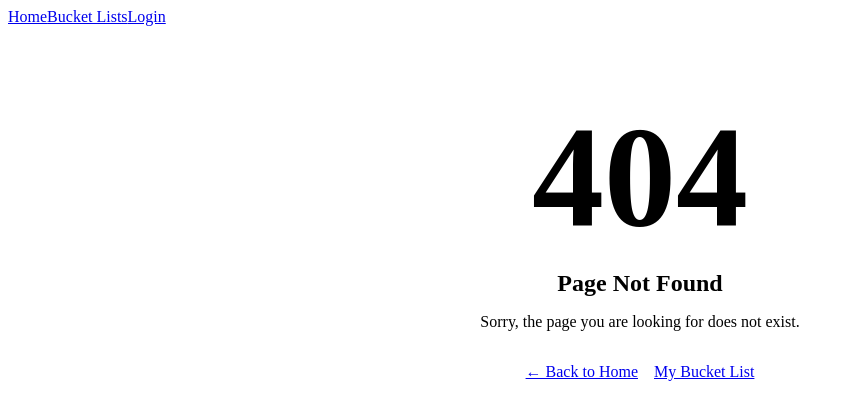
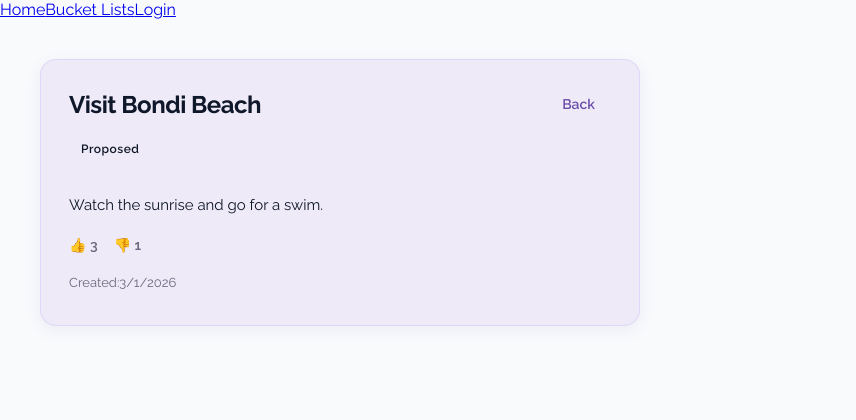
Before and after one commit to SheCodesAus/Owl-gorithms-frontend, a React (Vite) app: page /item/1 in a window 1280 px wide. Before the commit this address had no page. Shown: the top 420 px of the page, without its empty margins (0-856 px from the left). Built offline with nearby package versions, Linux system fonts and the light colour scheme.

Commit message:
included mock data and updated styling

```diff
--- a/src/components/ExtendedItemCard.css
+++ b/src/components/ExtendedItemCard.css
@@ -1,63 +1,110 @@
-.expanded-card {
+.extended-item-card {
   background: var(--surface);
-  border: 1px solid var(--dividers);
-  border-radius: var(--radius-lg);
-
-  padding: var(--space-lg);
-  margin-top: var(--space-lg);
+  border: 1px solid rgba(167, 139, 250, 0.2);
+  border-radius: 16px;
+  padding: 28px;
+  max-width: 600px;
+  box-shadow: 0 4px 16px rgba(107, 78, 170, 0.08);
 }
 
-.expanded-header {
+.extended-header {
   display: flex;
   justify-content: space-between;
   align-items: center;
+  margin-bottom: 16px;
 }
 
-.expanded-title {
-  font-family: var(--font-heading);
+.extended-title {
+  font-family: 'Raleway', sans-serif;
+  font-size: 24px;
+  font-weight: 700;
   color: var(--body-text);
   margin: 0;
+  letter-spacing: -0.5px;
 }
 
 .close-button {
+  border: none;
   background: none;
-  border: none;
-  color: var(--primary);
+  color: var(--primary-cta);
   cursor: pointer;
+  font-family: 'Raleway', sans-serif;
+  font-weight: 600;
+  font-size: 14px;
+  padding: 8px 16px;
+  border-radius: 8px;
+  transition: background 0.2s ease;
 }
 
-.expanded-description {
-  margin-top: var(--space-md);
+.close-button:hover {
+  background: rgba(107, 78, 170, 0.1);
+}
+
+.status-pill {
+  font-family: 'Raleway', sans-serif;
+  font-size: 12px;
+  font-weight: 600;
+  padding: 6px 12px;
+  border-radius: 8px;
+  text-transform: capitalize;
+  display: inline-block;
+  margin-bottom: 16px;
+}
+
+.status-proposed .status-pill {
+  background: var(--surface);
   color: var(--body-text);
-  font-family: var(--font-body);
+  border: 1px solid var(--dividers);
+}
+
+.status-locked_in .status-pill {
+  background: var(--primary-cta);
+  color: var(--cta-text);
+}
+
+.status-complete .status-pill {
+  background: var(--accent);
+  color: var(--cta-text);
+}
+
+.status-cancelled .status-pill {
+  background: var(--muted-text);
+  color: var(--cta-text);
+}
+
+.item-description {
+  font-family: 'Raleway', sans-serif;
+  font-size: 15px;
+  line-height: 1.6;
+  color: var(--body-text);
+  margin-bottom: 20px;
 }
 
 .vote-section {
-  margin-top: var(--space-md);
   display: flex;
-  gap: var(--space-md);
-  font-size: 0.95rem;
+  gap: 16px;
+  margin-bottom: 20px;
+}
+
+.vote {
+  font-family: 'Raleway', sans-serif;
+  font-size: 14px;
+  font-weight: 600;
+  color: var(--muted-text);
+  display: flex;
+  align-items: center;
+  gap: 4px;
 }
 
 .meta {
-  margin-top: var(--space-md);
-  font-size: 0.85rem;
+  font-family: 'Raleway', sans-serif;
+  font-size: 13px;
+  color: var(--muted-text);
+  line-height: 1.5;
+}
+
+.meta p {
+  margin: 4px 0;
+}
   color: var(--muted);
 }
-
-.complete-button {
-  margin-top: var(--space-lg);
-  background: var(--primary);
-  color: var(--white);
-
-  border: none;
-  padding: var(--space-sm) var(--space-md);
-  border-radius: var(--radius-pill);
-
-  cursor: pointer;
-  transition: background 0.15s var(--ease);
-}
-
-.complete-button:hover {
-  background: var(--primary-dark);
-}
--- a/src/components/ExtendedItemCard.jsx
+++ b/src/components/ExtendedItemCard.jsx
@@ -1,12 +1,13 @@
 import "./ExtendedItemCard.css";
 
-function ExtendedItemCard({ item, onClose, onComplete }) {
+function ExtendedItemCard({ item, onClose }) {
+
   return (
-    <div className="expanded-card">
+    <div className="extended-item-card">
 
-      <div className="expanded-header">
+      <div className="extended-header">
 
-        <h2 className="expanded-title">
+        <h2 className="extended-title">
           {item.title}
         </h2>
 
@@ -14,30 +15,30 @@ function ExtendedItemCard({ item, onClose, onComplete }) {
           className="close-button"
           onClick={onClose}
         >
-          Close
+          Back
         </button>
 
       </div>
 
-      <span className={`status-badge status-${item.status}`}>
-        {item.status}
+      <span className={`status-pill status-${item.status}`}>
+        {item.status.replace("_", " ")}
       </span>
 
       {item.description && (
-        <p className="expanded-description">
+        <p className="item-description">
           {item.description}
         </p>
       )}
 
       <div className="vote-section">
 
-        <span>
-          👍 {item.upvotes || 0}
-        </span>
+        <div className="vote">
+          👍 {item.upvotes}
+        </div>
 
-        <span>
-          👎 {item.downvotes || 0}
-        </span>
+        <div className="vote">
+          👎 {item.downvotes}
+        </div>
 
       </div>
 
@@ -57,15 +58,6 @@ function ExtendedItemCard({ item, onClose, onComplete }) {
 
       </div>
 
-      {item.status === "locked_in" && (
-        <button
-          className="complete-button"
-          onClick={() => onComplete(item.id)}
-        >
-          ✓ Mark as Complete
-        </button>
-      )}
-
     </div>
   );
 }
--- a/src/components/ItemCard.css
+++ b/src/components/ItemCard.css
@@ -1,64 +1,65 @@
 .item-card {
   background: var(--surface);
-  border: 1px solid var(--dividers);
-  border-radius: var(--radius-md);
-
-  padding: var(--space-md);
-  margin-bottom: var(--space-md);
-
+  border: 1px solid rgba(167, 139, 250, 0.2);
+  border-radius: 16px;
+  padding: 20px;
+  margin-bottom: 16px;
   cursor: pointer;
-
-  transition: transform 0.15s var(--ease),
-              box-shadow 0.15s var(--ease),
-              border-color 0.15s var(--ease);
+  transition: all 0.2s ease;
+  box-shadow: 0 1px 3px rgba(0, 0, 0, 0.04);
 }
 
 .item-card:hover {
-  transform: translateY(-2px);
-  border-color: var(--purple);
-  box-shadow: 0 8px 18px rgba(15,23,42,0.08);
+  transform: translateY(-3px);
+  box-shadow: 0 8px 24px rgba(107, 78, 170, 0.12);
+  border-color: var(--dividers);
 }
 
-.item-card-header {
+.item-card-content {
   display: flex;
   justify-content: space-between;
   align-items: center;
 }
 
 .item-title {
-  font-family: var(--font-heading);
-  font-size: 1.05rem;
+  font-family: 'Raleway', sans-serif;
+  font-size: 16px;
+  font-weight: 700;
   color: var(--body-text);
   margin: 0;
 }
 
-/* STATUS BADGES */
+/* STATUS */
 
-.status-badge {
-  font-size: 0.75rem;
-  padding: 4px 12px;
-  border-radius: var(--radius-pill);
+.status-pill {
+  font-family: 'Raleway', sans-serif;
+  font-size: 11px;
+  font-weight: 600;
+  padding: 4px 8px;
+  border-radius: 6px;
   text-transform: capitalize;
+  letter-spacing: 0.5px;
 }
 
-/* Status colours */
+/* STATUS COLORS */
 
-.status-proposed .status-badge {
-  background: var(--lavender);
-  color: var(--navy);
+.status-proposed .status-pill {
+  background: var(--surface);
+  color: var(--body-text);
+  border: 1px solid var(--dividers);
 }
 
-.status-locked_in .status-badge {
-  background: var(--teal);
-  color: var(--white);
+.status-locked_in .status-pill {
+  background: var(--primary-cta);
+  color: var(--cta-text);
 }
 
-.status-complete .status-badge {
-  background: var(--primary);
-  color: var(--white);
+.status-complete .status-pill {
+  background: var(--accent);
+  color: var(--cta-text);
 }
 
-.status-cancelled .status-badge {
-  background: var(--accent);
-  color: var(--white);
+.status-cancelled .status-pill {
+  background: var(--muted-text);
+  color: var(--cta-text);
 }
--- a/src/components/ItemCard.jsx
+++ b/src/components/ItemCard.jsx
@@ -1,5 +1,3 @@
-import { useState } from "react";
-import { Link } from "react-router-dom";
 import "./ItemCard.css";
 
 function ItemCard({ item, onSelect }) {
@@ -8,14 +6,14 @@ function ItemCard({ item, onSelect }) {
       className={`item-card status-${item.status}`}
       onClick={() => onSelect(item)}
     >
-      <div className="item-card-header">
+      <div className="item-card-content">
 
         <h3 className="item-title">
           {item.title}
         </h3>
 
-        <span className="status-badge">
-          {item.status}
+        <span className="status-pill">
+          {item.status.replace("_", " ")}
         </span>
 
       </div>
--- /dev/null
+++ b/src/data/mockItems.jsx
@@ -0,0 +1,34 @@
+const mockItems = [
+  {
+    id: 1,
+    title: "Visit Bondi Beach",
+    description: "Watch the sunrise and go for a swim.",
+    status: "proposed",
+    created_at: "2026-03-01",
+    completed_at: null,
+    upvotes: 3,
+    downvotes: 1
+  },
+  {
+    id: 2,
+    title: "Skydiving in Byron Bay",
+    description: "Jump from 15,000ft over the ocean.",
+    status: "locked_in",
+    created_at: "2026-03-02",
+    completed_at: null,
+    upvotes: 10,
+    downvotes: 2
+  },
+  {
+    id: 3,
+    title: "Dinner at Circular Quay",
+    description: "Seafood dinner with harbour views.",
+    status: "complete",
+    created_at: "2026-02-20",
+    completed_at: "2026-02-25",
+    upvotes: 6,
+    downvotes: 0
+  }
+];
+
+export default mockItems;
--- /dev/null
+++ b/src/main.css
@@ -0,0 +1,39 @@
+@import url('https://fonts.googleapis.com/css2?family=Raleway:wght@400;600;700&display=swap');
+
+:root {
+  --accent: #FF5A5F;
+  --surface: #EEEAF7;
+  --body-text: #0F172A;
+  --primary-cta: #6B4EAA;
+  --cta-text: #FFFFFF;
+  --muted-text: #6B6880;
+  --dividers: #A78BFA;
+  --btn-primary: #6B4EAA;
+  --btn-secondary: #6B6880;
+  --btn-secondary-text: #0F172A;
+
+  --font-heading: 'Raleway', sans-serif;
+  --font-body: 'Raleway', sans-serif;
+
+  --space-sm: 0.5rem;
+  --space-md: 1rem;
+  --space-lg: 1.5rem;
+
+  --radius-md: 0.5rem;
+  --radius-lg: 1rem;
+  --radius-pill: 1rem;
+
+  --ease: ease-in-out;
+}
+
+* {
+  box-sizing: border-box;
+}
+
+body {
+  font-family: var(--font-body);
+  color: var(--body-text);
+  background: #F8FAFC;
+  margin: 0;
+  padding: 0;
+}
--- /dev/null
+++ b/src/pages/ItemDetailPage.jsx
@@ -0,0 +1,26 @@
+import { useParams, useNavigate } from "react-router-dom";
+import ExtendedItemCard from "../components/ExtendedItemCard";
+import mockItems from "../data/mockItems";
+
+function ItemDetailPage() {
+  const { id } = useParams();
+  const navigate = useNavigate();
+
+  const item = mockItems.find(item => item.id === parseInt(id));
+
+  if (!item) {
+    return <div>Item not found</div>;
+  }
+
+  const handleClose = () => {
+    navigate(-1); // Go back to previous page
+  };
+
+  return (
+    <div style={{ padding: "40px" }}>
+      <ExtendedItemCard item={item} onClose={handleClose} />
+    </div>
+  );
+}
+
+export default ItemDetailPage;
--- /dev/null
+++ b/src/pages/SingleListView.jsx
@@ -0,0 +1,28 @@
+import ItemCard from "../components/ItemCard";
+import mockItems from "../data/mockItems";
+import { useNavigate } from "react-router-dom";
+
+function SingleListView() {
+  const navigate = useNavigate();
+
+  const handleSelect = (item) => {
+    navigate(`/item/${item.id}`);
+  };
+
+  return (
+    <div style={{ padding: "40px" }}>
+      <h1>ItemCard Preview</h1>
+
+      {mockItems.map((item) => (
+        <ItemCard
+          key={item.id}
+          item={item}
+          onSelect={handleSelect}
+        />
+      ))}
+
+    </div>
+  );
+}
+
+export default SingleListView;
```
Also changed, not shown: src/main.jsx (+16 -13 lines).
